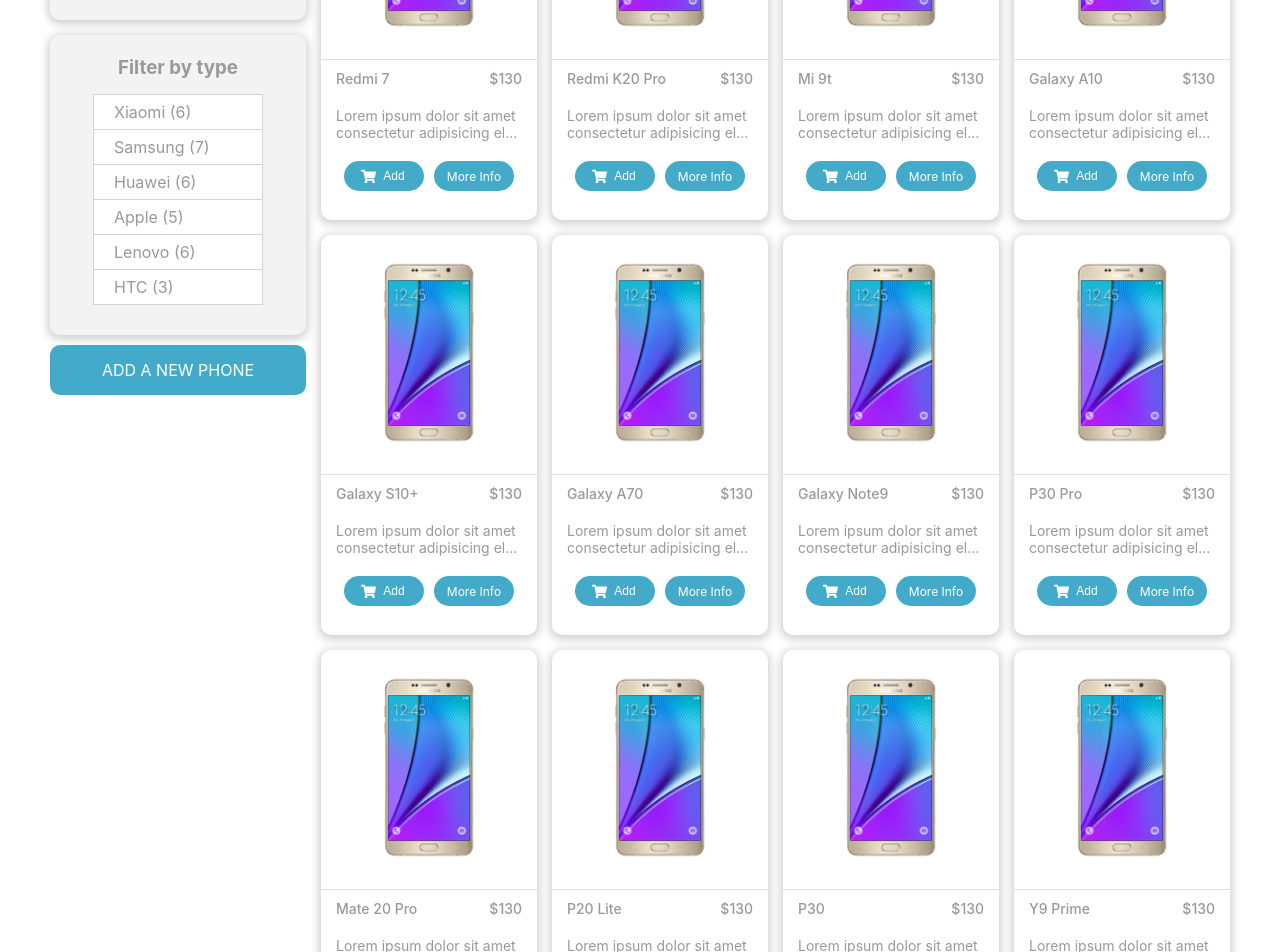
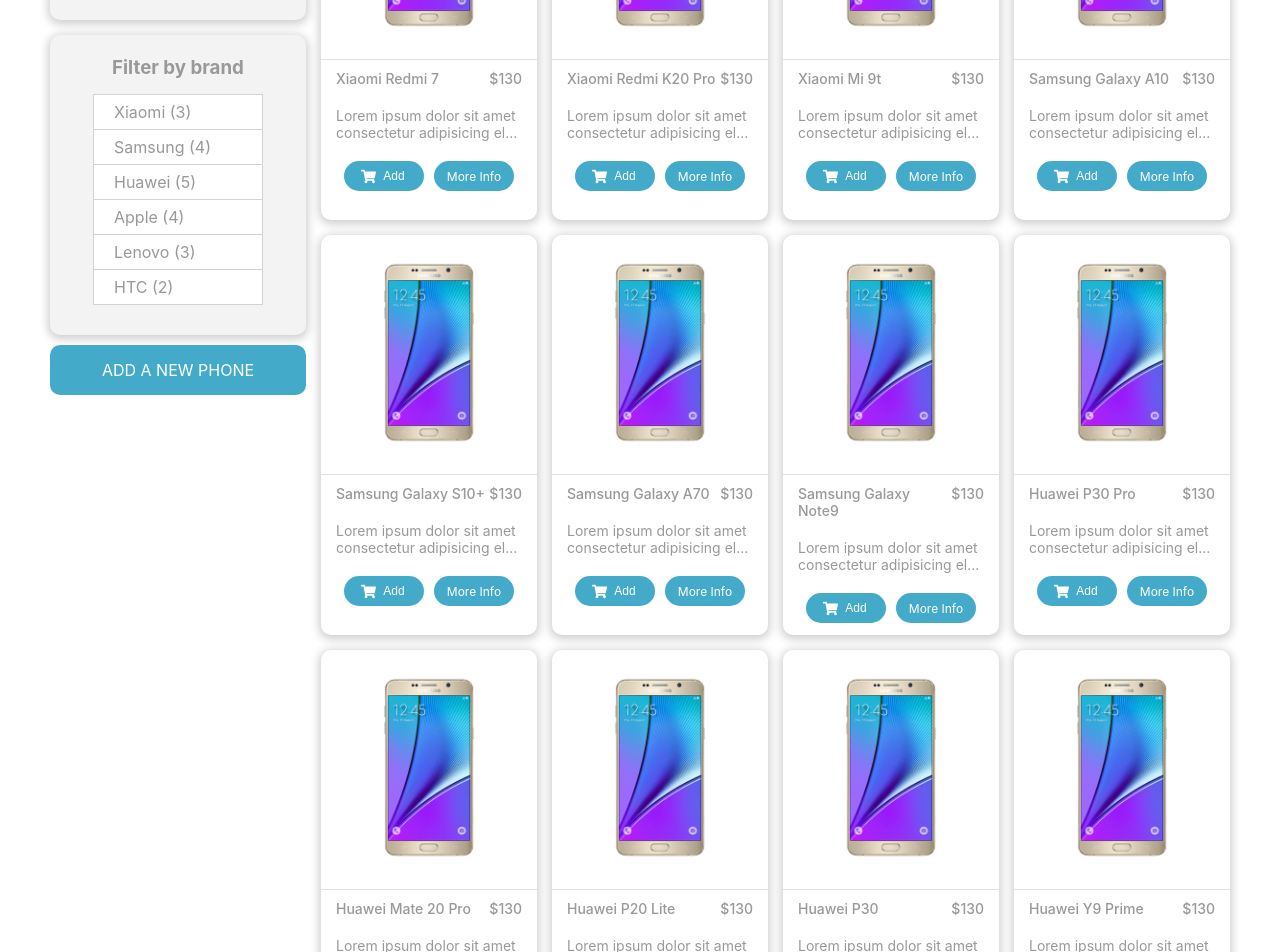
Before and after one commit to VTulupov/E-commerce-with-React-and-redux, a React (Create React App) app: page / in a window 1280 px wide. Shown: the part 200-1152 px from the top of the page. Built offline with nearby package versions, Linux system fonts and the light colour scheme.

Commit message:
added checkbox and search filters

```diff
--- a/src/actions/filters.js
+++ b/src/actions/filters.js
@@ -3,12 +3,12 @@ export const setTextFilter = (name) => ({
   name
 })
 
-export const setCheckboxFilter = (mark) => ({
+export const setCheckboxFilter = (brand) => ({
   type: 'SET_CHECKBOX_FILTER',
-  mark
+  brand
 })
 
-export const removeCheckboxFilter = (mark) => ({
+export const removeCheckboxFilter = (brand) => ({
   type: 'REMOVE_CHECKBOX_FILTER',
-  mark
+  brand
 })
--- a/src/components/FilterList/FilterList.js
+++ b/src/components/FilterList/FilterList.js
@@ -5,7 +5,7 @@ import FilterListItem from '../FilterListItem/FilterListItem';
 const FilterList = () => {
   return (
     <div className="check-box">
-      <h3>Filter by type</h3>
+      <h3>Filter by brand</h3>
       <FilterListItem />
     </div>
   )
--- a/src/components/FilterListItem/FilterListItem.js
+++ b/src/components/FilterListItem/FilterListItem.js
@@ -5,10 +5,9 @@ import { setCheckboxFilter, removeCheckboxFilter } from '../../actions/filters';
 
 const FilterListItem = () => {
   const phones = useSelector((state) => state.phonesReducer.phones);
-  // const filterMark = useSelector((state) => state.filtersReducer.mark);
   const dispatch = useDispatch();
 
-  const handleFilterMark = (e) => {
+  const handleFilterBrand = (e) => {
     const value = e.target.value;
 
     if (e.target.checked) {
@@ -18,23 +17,27 @@ const FilterListItem = () => {
     }
   }
 
-  const phoneMarks = phones.map((phone, i) => phone.mark).reduce((unique, mark) => unique.includes(mark) ? unique : [...unique, mark], [])
+  const brandsItemsCount = {}
+  phones.forEach(phone => {
+    brandsItemsCount[phone.brand] = brandsItemsCount[phone.brand] + 1 || 1;
+  })
 
-  // const uniq = new Set(phoneArr)
-  // const phoneList = [...uniq]
-
-  const filteredPhoneMarks = phoneMarks.map((phone, i) => {
-    return (
-      <div className='filter-list' key={i} >
-        <input type="checkbox" name={phone} id={phone} value={phone} onChange={(e) => handleFilterMark(e)} />
-        <label htmlFor={phone}>{phone} ({phone.length})</label>
-      </div>
-    )
-  })
+  const phoneBrands = phones
+    .map((phone) => phone.brand)
+    .reduce((unique, brand) => unique.includes(brand) ? unique : [...unique, brand], [])
 
   return (
     <Fragment>
-      {filteredPhoneMarks}
+      {
+        phoneBrands.map((phone, i) => {
+          return (
+            <div className='filter-list' key={i} >
+              <input type="checkbox" name={phone} id={phone} value={phone} onChange={(e) => handleFilterBrand(e)} />
+              <label htmlFor={phone}>{phone} ({brandsItemsCount[phone]})</label>
+            </div>
+          )
+        })
+      }
     </Fragment>
   )
 }
--- a/src/components/Phone/Phone.js
+++ b/src/components/Phone/Phone.js
@@ -7,7 +7,7 @@ import { Link } from 'react-router-dom';
 import phoneImg from './../../product-2.png';
 
 const Phone = ({ match }) => {
-  const phones = useSelector((state) => state.phones);
+  const phones = useSelector((state) => state.phonesReducer.phones);
   const phoneId = phones.find(({ id }) => id === match.params.id);
 
   return (
@@ -19,7 +19,7 @@ const Phone = ({ match }) => {
             <img src={phoneImg} alt="phone"/>
           </div>
           <div className="phone--title">
-            <h3>{phoneId.type} {phoneId.name}</h3>
+            <h3>{phoneId.brand} {phoneId.name}</h3>
             <h3>${phoneId.price}</h3>
           </div>
           <div className="phone--description">
@@ -31,8 +31,8 @@ const Phone = ({ match }) => {
         <div className="phone-stats">
           <h1>Phone Details</h1>
           <div className="stat">
-            <h2>Type</h2>
-            <p>{phoneId.type}</p>
+            <h2>Brand</h2>
+            <p>{phoneId.brand}</p>
           </div>
           {
             Object.entries(phoneId.stats).map(([key, value]) => {
@@ -49,7 +49,7 @@ const Phone = ({ match }) => {
         <div className='phone-sidebar'>
           <CartBox />
           <div className="cart-info">
-            <h3>{phoneId.type} {phoneId.name} ${phoneId.price}</h3>
+            <h3>{phoneId.brand} {phoneId.name} ${phoneId.price}</h3>
           </div>
           <AddToCart />
           <Link to='/' className='back-to-store'>
--- a/src/components/PhoneGrid/PhoneGrid.scss
+++ b/src/components/PhoneGrid/PhoneGrid.scss
@@ -4,6 +4,6 @@
 
   display: grid;
   grid-template-rows: auto;
-  grid-template-columns: repeat(auto-fit, minmax(20rem, 1fr));
+  grid-template-columns: repeat(auto-fill, minmax(20rem, 1fr));
   grid-gap: 1.5rem;
 }
--- a/src/components/phoneGridItem/PhoneGridItem.js
+++ b/src/components/phoneGridItem/PhoneGridItem.js
@@ -7,9 +7,25 @@ import { Link } from 'react-router-dom';
 
 const PhoneGridItem = () => {
   const phones = useSelector((state) => state.phonesReducer.phones);
+  const filters = useSelector((state) => state.filtersReducer);
+
+  // Search and checkbox filter solution
+  const filteredPhones = phones.filter((phone) => {
+    const searchText = (phone.brand.toLowerCase() + ' ' + phone.name.toLowerCase()).includes(filters.name.toLowerCase().trim())
+
+    if (filters.brand.length > 0 && filters.name.length === 0) {
+      return filters.brand.includes(phone.brand)
+    } else if (filters.name.length !== 0 && filters.brand.length === 0)  {
+      return searchText
+    } else if (filters.name.length > 0 && filters.name.length > 0) {
+      return filters.brand.includes(phone.brand) && searchText;
+    } else {
+      return phone
+    }
+  });
 
   return (
-    phones.map((phone) => {
+    filteredPhones.map((phone) => {
       return (
         <div className='phone-item' key={phone.id}>
           <div className="phone-item--box">
@@ -17,15 +33,15 @@ const PhoneGridItem = () => {
           </div>
           <div className="phone-item--info">
             <div className="flex-row">
-              <p className="title">{phone.type} {phone.name}</p>
+              <p className="title">{phone.brand} {phone.name}</p>
               <p className="price">${phone.price}</p>
             </div>
             <p className="description">{phone.description.substring(0, 53)}...</p>
           </div>
           <div className="buttons">
             <AddToCart />
-          <Link to={`/phones/${phone.id}`} className='more-info'>
-            More Info
+            <Link to={`/phones/${phone.id}`} className='more-info'>
+              More Info
           </Link>
           </div>
         </div>
--- a/src/reducers/filtersReducer.js
+++ b/src/reducers/filtersReducer.js
@@ -1,6 +1,6 @@
 
 const filtersReducerDefaultState = {
-  mark: [],
+  brand: [],
   name: ""
 }
 
@@ -14,12 +14,12 @@ const filtersReducer = (state = filtersReducerDefaultState, action) => {
     case 'SET_CHECKBOX_FILTER':
       return {
         ...state,
-        mark: [...state.mark, action.mark]
+        brand: [...state.brand, action.brand]
       }
     case 'REMOVE_CHECKBOX_FILTER' :
       return {
         ...state,
-        mark: state.mark.filter((mark) => mark !== action.mark)
+        brand: state.brand.filter((brand) => brand !== action.brand)
       }
     default:
       return state
--- a/src/reducers/phonesReducer.js
+++ b/src/reducers/phonesReducer.js
@@ -4,7 +4,7 @@ const phonesDefaultState = {
   phones: [
     {
       id: uuid(),
-      mark: 'Xiaomi',
+      brand: 'Xiaomi',
       name: `Redmi 7`,
       price: 130,
       description: 'Lorem ipsum dolor sit amet consectetur adipisicing elit. Quis eum magnam nesciunt esse nihil pariatur cupiditate fugit aut inventore minus facilis provident, nisi fuga! Dicta, saepe. Incidunt ipsum voluptatum odio',
@@ -21,7 +21,7 @@ const phonesDefaultState = {
     },
     {
       id: uuid(),
-      mark: 'Xiaomi',
+      brand: 'Xiaomi',
       name: `Redmi K20 Pro`,
       price: 130,
       description: 'Lorem ipsum dolor sit amet consectetur adipisicing elit. Quis eum magnam nesciunt esse nihil pariatur cupiditate fugit aut inventore minus facilis provident, nisi fuga! Dicta, saepe. Incidunt ipsum voluptatum odio',
@@ -38,7 +38,7 @@ const phonesDefaultState = {
     },
     {
       id: uuid(),
-      mark: 'Xiaomi',
+      brand: 'Xiaomi',
       name: `Mi 9t`,
       price: 130,
       description: 'Lorem ipsum dolor sit amet consectetur adipisicing elit. Quis eum magnam nesciunt esse nihil pariatur cupiditate fugit aut inventore minus facilis provident, nisi fuga! Dicta, saepe. Incidunt ipsum voluptatum odio',
@@ -55,7 +55,7 @@ const phonesDefaultState = {
     },
     {
       id: uuid(),
-      mark: 'Samsung',
+      brand: 'Samsung',
       name: `Galaxy A10`,
       price: 130,
       description: 'Lorem ipsum dolor sit amet consectetur adipisicing elit. Quis eum magnam nesciunt esse nihil pariatur cupiditate fugit aut inventore minus facilis provident, nisi fuga! Dicta, saepe. Incidunt ipsum voluptatum odio',
@@ -72,7 +72,7 @@ const phonesDefaultState = {
     },
     {
       id: uuid(),
-      mark: 'Samsung',
+      brand: 'Samsung',
       name: `Galaxy S10+`,
       price: 130,
       description: 'Lorem ipsum dolor sit amet consectetur adipisicing elit. Quis eum magnam nesciunt esse nihil pariatur cupiditate fugit aut inventore minus facilis provident, nisi fuga! Dicta, saepe. Incidunt ipsum voluptatum odio',
@@ -89,7 +89,7 @@ const phonesDefaultState = {
     },
     {
       id: uuid(),
-      mark: 'Samsung',
+      brand: 'Samsung',
       name: `Galaxy A70`,
       price: 130,
       description: 'Lorem ipsum dolor sit amet consectetur adipisicing elit. Quis eum magnam nesciunt esse nihil pariatur cupiditate fugit aut inventore minus facilis provident, nisi fuga! Dicta, saepe. Incidunt ipsum voluptatum odio',
@@ -106,7 +106,7 @@ const phonesDefaultState = {
     },
     {
       id: uuid(),
-      mark: 'Samsung',
+      brand: 'Samsung',
       name: `Galaxy Note9`,
       price: 130,
       description: 'Lorem ipsum dolor sit amet consectetur adipisicing elit. Quis eum magnam nesciunt esse nihil pariatur cupiditate fugit aut inventore minus facilis provident, nisi fuga! Dicta, saepe. Incidunt ipsum voluptatum odio',
@@ -123,7 +123,7 @@ const phonesDefaultState = {
     },
     {
       id: uuid(),
-      mark: 'Huawei',
+      brand: 'Huawei',
       name: `P30 Pro`,
       price: 130,
       description: 'Lorem ipsum dolor sit amet consectetur adipisicing elit. Quis eum magnam nesciunt esse nihil pariatur cupiditate fugit aut inventore minus facilis provident, nisi fuga! Dicta, saepe. Incidunt ipsum voluptatum odio',
@@ -140,7 +140,7 @@ const phonesDefaultState = {
     },
     {
       id: uuid(),
-      mark: 'Huawei',
+      brand: 'Huawei',
       name: `Mate 20 Pro`,
       price: 130,
       description: 'Lorem ipsum dolor sit amet consectetur adipisicing elit. Quis eum magnam nesciunt esse nihil pariatur cupiditate fugit aut inventore minus facilis provident, nisi fuga! Dicta, saepe. Incidunt ipsum voluptatum odio',
@@ -157,7 +157,7 @@ const phonesDefaultState = {
     },
     {
       id: uuid(),
-      mark: 'Huawei',
+      brand: 'Huawei',
       name: `P20 Lite`,
       price: 130,
       description: 'Lorem ipsum dolor sit amet consectetur adipisicing elit. Quis eum magnam nesciunt esse nihil pariatur cupiditate fugit aut inventore minus facilis provident, nisi fuga! Dicta, saepe. Incidunt ipsum voluptatum odio',
@@ -174,7 +174,7 @@ const phonesDefaultState = {
     },
     {
       id: uuid(),
-      mark: 'Huawei',
+      brand: 'Huawei',
       name: `P30`,
       price: 130,
       description: 'Lorem ipsum dolor sit amet consectetur adipisicing elit. Quis eum magnam nesciunt esse nihil pariatur cupiditate fugit aut inventore minus facilis provident, nisi fuga! Dicta, saepe. Incidunt ipsum voluptatum odio',
@@ -191,7 +191,7 @@ const phonesDefaultState = {
     },
     {
       id: uuid(),
-      mark: 'Huawei',
+      brand: 'Huawei',
       name: `Y9 Prime`,
       price: 130,
       description: 'Lorem ipsum dolor sit amet consectetur adipisicing elit. Quis eum magnam nesciunt esse nihil pariatur cupiditate fugit aut inventore minus facilis provident, nisi fuga! Dicta, saepe. Incidunt ipsum voluptatum odio',
@@ -208,7 +208,7 @@ const phonesDefaultState = {
     },
     {
       id: uuid(),
-      mark: 'Apple',
+      brand: 'Apple',
       name: `Iphone 7 Plus`,
       price: 130,
       description: 'Lorem ipsum dolor sit amet consectetur adipisicing elit. Quis eum magnam nesciunt esse nihil pariatur cupiditate fugit aut inventore minus facilis provident, nisi fuga! Dicta, saepe. Incidunt ipsum voluptatum odio',
@@ -225,7 +225,7 @@ const phonesDefaultState = {
     },
     {
       id: uuid(),
-      mark: 'Apple',
+      brand: 'Apple',
       name: `Iphone X`,
       price: 130,
       description: 'Lorem ipsum dolor sit amet consectetur adipisicing elit. Quis eum magnam nesciunt esse nihil pariatur cupiditate fugit aut inventore minus facilis provident, nisi fuga! Dicta, saepe. Incidunt ipsum voluptatum odio',
@@ -242,7 +242,7 @@ const phonesDefaultState = {
     },
     {
       id: uuid(),
-      mark: 'Apple',
+      brand: 'Apple',
       name: `Iphone 6s`,
       price: 130,
       description: 'Lorem ipsum dolor sit amet consectetur adipisicing elit. Quis eum magnam nesciunt esse nihil pariatur cupiditate fugit aut inventore minus facilis provident, nisi fuga! Dicta, saepe. Incidunt ipsum voluptatum odio',
@@ -259,7 +259,7 @@ const phonesDefaultState = {
     },
     {
       id: uuid(),
-      mark: 'Apple',
+      brand: 'Apple',
       name: `Iphone 8 Plus`,
       price: 130,
       description: 'Lorem ipsum dolor sit amet consectetur adipisicing elit. Quis eum magnam nesciunt esse nihil pariatur cupiditate fugit aut inventore minus facilis provident, nisi fuga! Dicta, saepe. Incidunt ipsum voluptatum odio',
@@ -276,7 +276,7 @@ const phonesDefaultState = {
     },
     {
       id: uuid(),
-      mark: 'Lenovo',
+      brand: 'Lenovo',
       name: `Z6 Pro`,
       price: 130,
       description: 'Lorem ipsum dolor sit amet consectetur adipisicing elit. Quis eum magnam nesciunt esse nihil pariatur cupiditate fugit aut inventore minus facilis provident, nisi fuga! Dicta, saepe. Incidunt ipsum voluptatum odio',
@@ -293,7 +293,7 @@ const phonesDefaultState = {
     },
     {
       id: uuid(),
-      mark: 'Lenovo',
+      brand: 'Lenovo',
       name: `A6000`,
       price: 130,
       description: 'Lorem ipsum dolor sit amet consectetur adipisicing elit. Quis eum magnam nesciunt esse nihil pariatur cupiditate fugit aut inventore minus facilis provident, nisi fuga! Dicta, saepe. Incidunt ipsum voluptatum odio',
@@ -310,7 +310,7 @@ const phonesDefaultState = {
     },
     {
       id: uuid(),
-      mark: 'Lenovo',
+      brand: 'Lenovo',
       name: `A7000`,
       price: 130,
       description: 'Lorem ipsum dolor sit amet consectetur adipisicing elit. Quis eum magnam nesciunt esse nihil pariatur cupiditate fugit aut inventore minus facilis provident, nisi fuga! Dicta, saepe. Incidunt ipsum voluptatum odio',
@@ -327,7 +327,7 @@ const phonesDefaultState = {
     },
     {
       id: uuid(),
-      mark: 'HTC',
+      brand: 'HTC',
       name: `U19e`,
       price: 130,
       description: 'Lorem ipsum dolor sit amet consectetur adipisicing elit. Quis eum magnam nesciunt esse nihil pariatur cupiditate fugit aut inventore minus facilis provident, nisi fuga! Dicta, saepe. Incidunt ipsum voluptatum odio',
@@ -344,7 +344,7 @@ const phonesDefaultState = {
     },
     {
       id: uuid(),
-      mark: 'HTC',
+      brand: 'HTC',
       name: `10`,
       price: 130,
       description: 'Lorem ipsum dolor sit amet consectetur adipisicing elit. Quis eum magnam nesciunt esse nihil pariatur cupiditate fugit aut inventore minus facilis provident, nisi fuga! Dicta, saepe. Incidunt ipsum voluptatum odio',
@@ -364,7 +364,7 @@ const phonesDefaultState = {
 }
 
 const phonesReducer = (state = phonesDefaultState, action) => {
-  switch (action.mark) {
+  switch (action.type) {
     case 'ADD_PHONE':
       return {
         ...state,
```
Also changed, not shown: src/components/SearchBox/SearchBox.js (+8 -5 lines).
